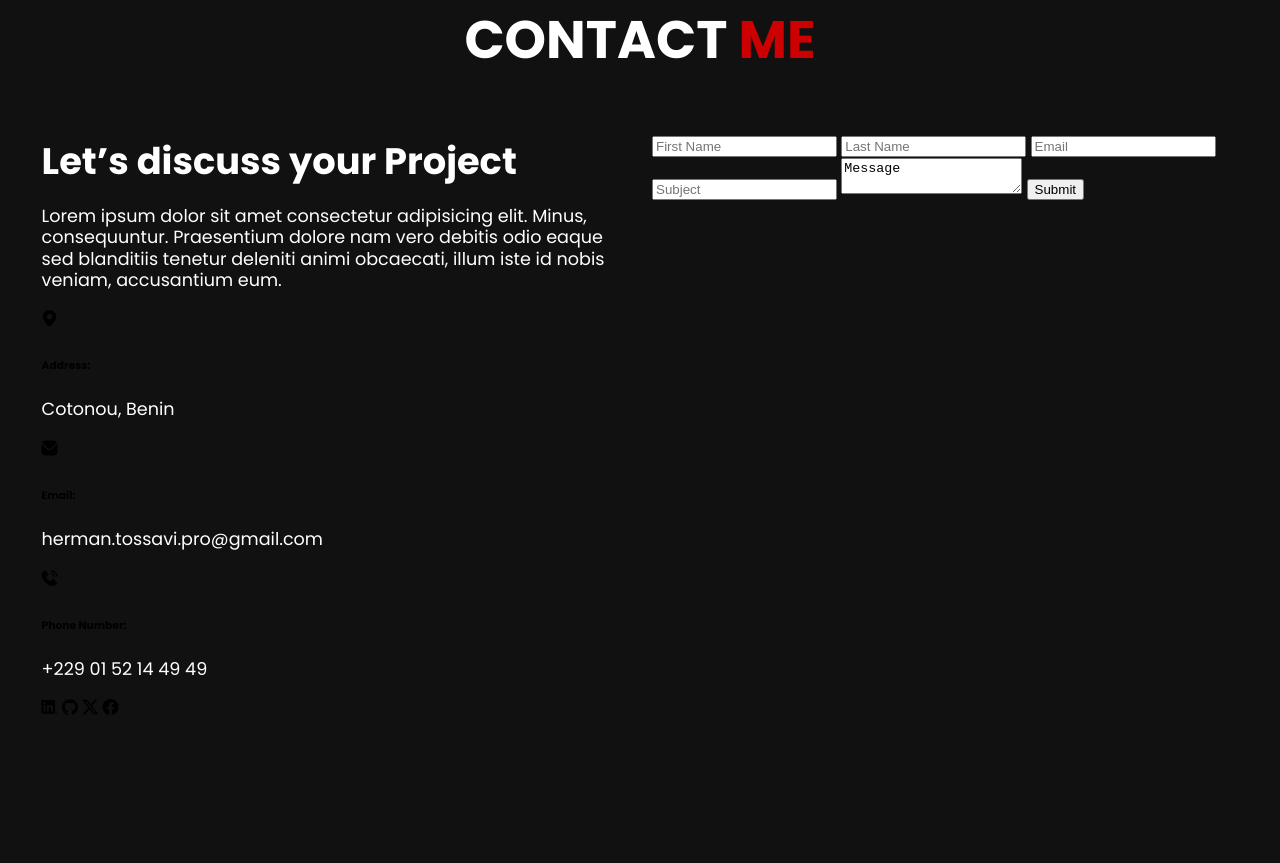
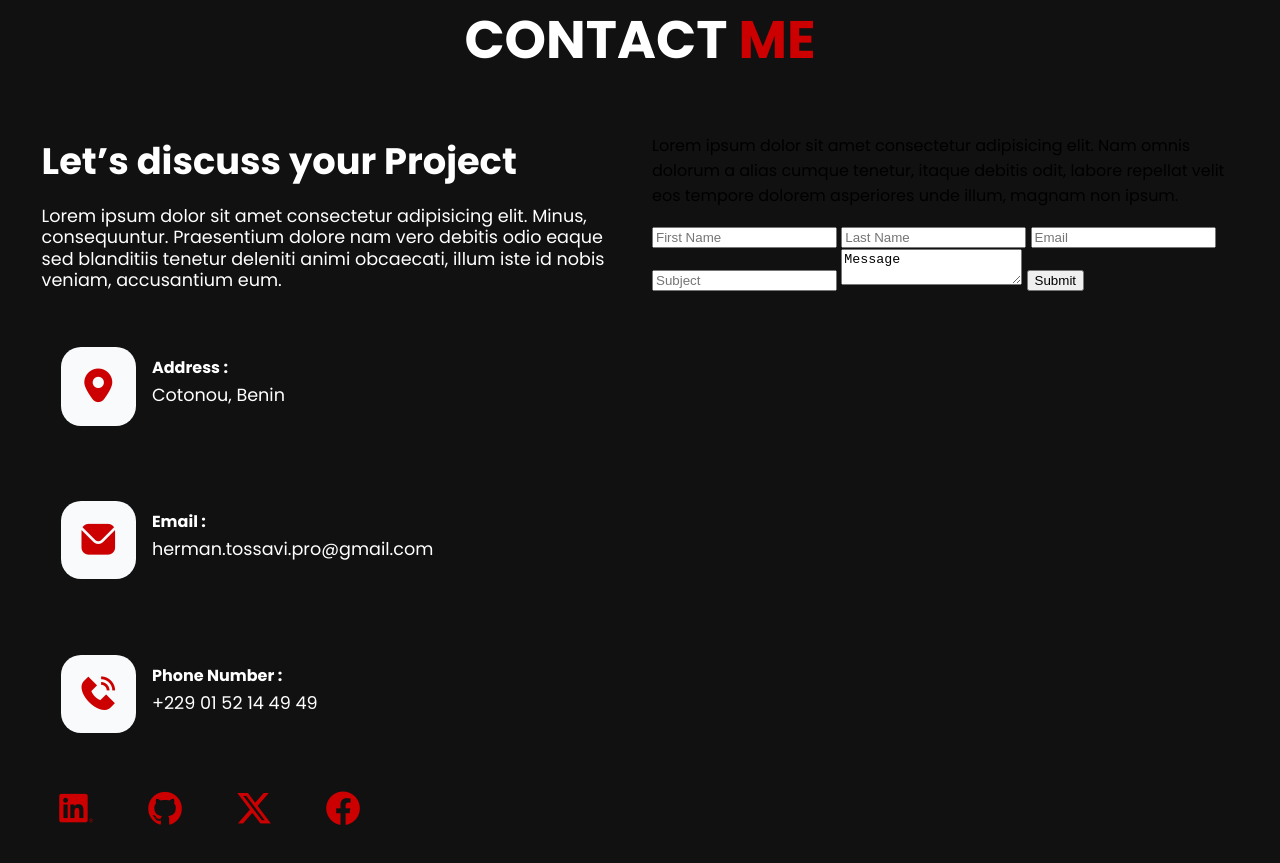
Before and after one commit to Herman-Pro/portfolio-herman, a plain HTML site: page index.html in a window 1280 px wide. Shown: the part 4049-4912 px from the top of the page. Before the commit the page ends 4835 px from the top, so only its background shows below. Drawn offline with nearby package versions, Linux system fonts and the light colour scheme.

Commit message:
add css for de first part of my section contact

```diff
--- a/css/main.css
+++ b/css/main.css
@@ -149,6 +149,8 @@ a {
   object-fit: cover;
   border-radius: 1.3rem;
   box-shadow: 0 10px 15px -3px rgba(239, 239, 239, 0.477);
+  /* filter: drop-shadow(0 5px 15px var(--black-color));
+  align-items: center; */
 }
 
 .profil-infos {
@@ -424,7 +426,7 @@ a {
   border-left: solid 6px var(--hover-color);
   border-top: solid 1px rgba(237, 237, 237, 0.708);
   border-bottom: solid 1px rgba(237, 237, 237, 0.66);
-  box-shadow: 2px 2px 2px 2px rgba(222, 222, 222, 0.482);
+  box-shadow: 0px 0px 12px 3px rgba(222, 222, 222, 0.482);
   transition: all 0.6s ease-in-out;
 }
 
@@ -487,6 +489,67 @@ a {
   color: var(--nav-links-color);
   font-size: 1.1rem;
   line-height: 1.2em;
+}
+
+.info-detail {
+  display: flex;
+  margin: 2.3rem 0;
+  padding: 1.2rem;
+  width: 70%;
+  transition: all 0.4s ease-in;
+}
+
+.info-detail i{
+  color: var(--hover-color);
+  font-size: 2.1rem;
+  margin-right: 1rem;
+  padding: 1.2rem 1.3rem 0.6rem 1.3rem;
+  background-color: var(--bg-light);
+  border-radius: 20px;
+  transition: all 0.4s ease-in;
+}
+
+.info-detail div{
+  margin: auto 0;
+}
+
+.info-detail div h6{
+  color: var(--nav-links-color);
+  font-size: 1rem;
+  line-height: 1.2em;
+  margin: 0;
+}
+
+.info-detail div p{
+  margin: 0.5rem 0;
+  font-size: 1.1rem;
+  line-height: 1.2em;
+}
+
+.info-detail:hover{
+  box-shadow:  0px 0px 15px 3px var(--hover-color);
+  background: var(--black-color);
+  border-radius: 20px;
+}
+
+.info-detail:hover i{
+  background-color: var(--hover-color);
+  color: var(--nav-links-color);
+}
+
+
+.social-icon a i{
+  font-size: 2.1rem;
+  color: var(--hover-color);
+  padding: 1rem 1.1rem 0.4rem 1.1rem;
+  margin-right: 1rem;
+  transition: all 0.4s ease-in;
+}
+
+.social-icon a i:hover{
+  background-color: var(--hover-color);
+  border-radius: 20px;
+  color: var(--nav-links-color);
 }
 
 /* =======================================
--- a/index.html
+++ b/index.html
@@ -198,37 +198,47 @@
             debitis odio eaque sed blanditiis tenetur deleniti animi obcaecati, illum iste id nobis veniam, accusantium
             eum.</p>
           <div>
-            <div>
+
+            <!-- Address info -->
+            <div class="info-detail">
               <i class="fi fi-sr-marker"></i>
               <div>
-                <h6>Address:</h6>
+                <h6>Address :</h6>
                 <p>Cotonou, Benin</p>
               </div>
             </div>
-            <div>
+
+            <!-- Email info -->
+            <div class="info-detail">
               <i class="fi fi-sr-envelope"></i>
               <div>
-                <h6>Email:</h6>
+                <h6>Email :</h6>
                 <p>herman.tossavi.pro@gmail.com</p>
               </div>
             </div>
-            <div>
+
+            <!-- Phone info -->
+            <div class="info-detail">
               <i class="fi fi-ss-phone-call"></i>
               <div>
-                <h6>Phone Number:</h6>
+                <h6>Phone Number :</h6>
                 <p>+229 01 52 14 49 49</p>
               </div>
             </div>
+
           </div>
-          <div>
-            <i class="fi fi-brands-linkedin"></i>
-            <i class="fi fi-brands-github"></i>
-            <i class="fi fi-brands-twitter-alt"></i>
-            <i class="fi fi-brands-facebook"></i>
+
+
+          <div class="social-icon">
+            <a href=""><i class="fi fi-brands-linkedin"></i></a>
+            <a href=""><i class="fi fi-brands-github"></i></a>
+            <a href=""><i class="fi fi-brands-twitter-alt"></i></a>
+            <a href=""><i class="fi fi-brands-facebook"></i></a>
           </div>
         </div>
         <div>
-          <p></p>
+          <p>Lorem ipsum dolor sit amet consectetur adipisicing elit. Nam omnis dolorum a alias cumque tenetur, itaque
+            debitis odit, labore repellat velit eos tempore dolorem asperiores unde illum, magnam non ipsum.</p>
           <form action="">
             <input type="text" placeholder="First Name">
             <input type="text" placeholder="Last Name">
```
Also changed, not shown: img/IMG-20231209-WA0024-removebg-preview.png (added).
